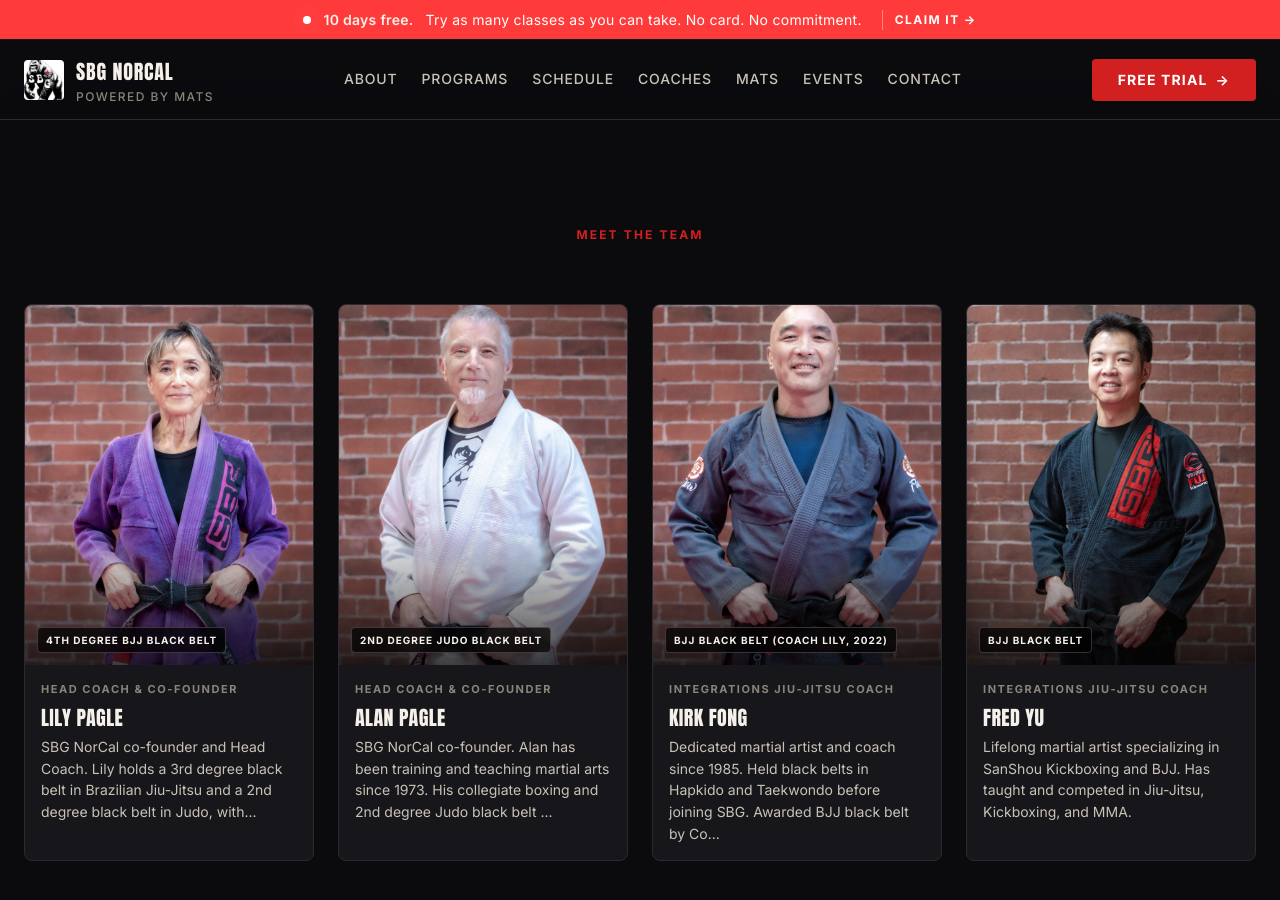
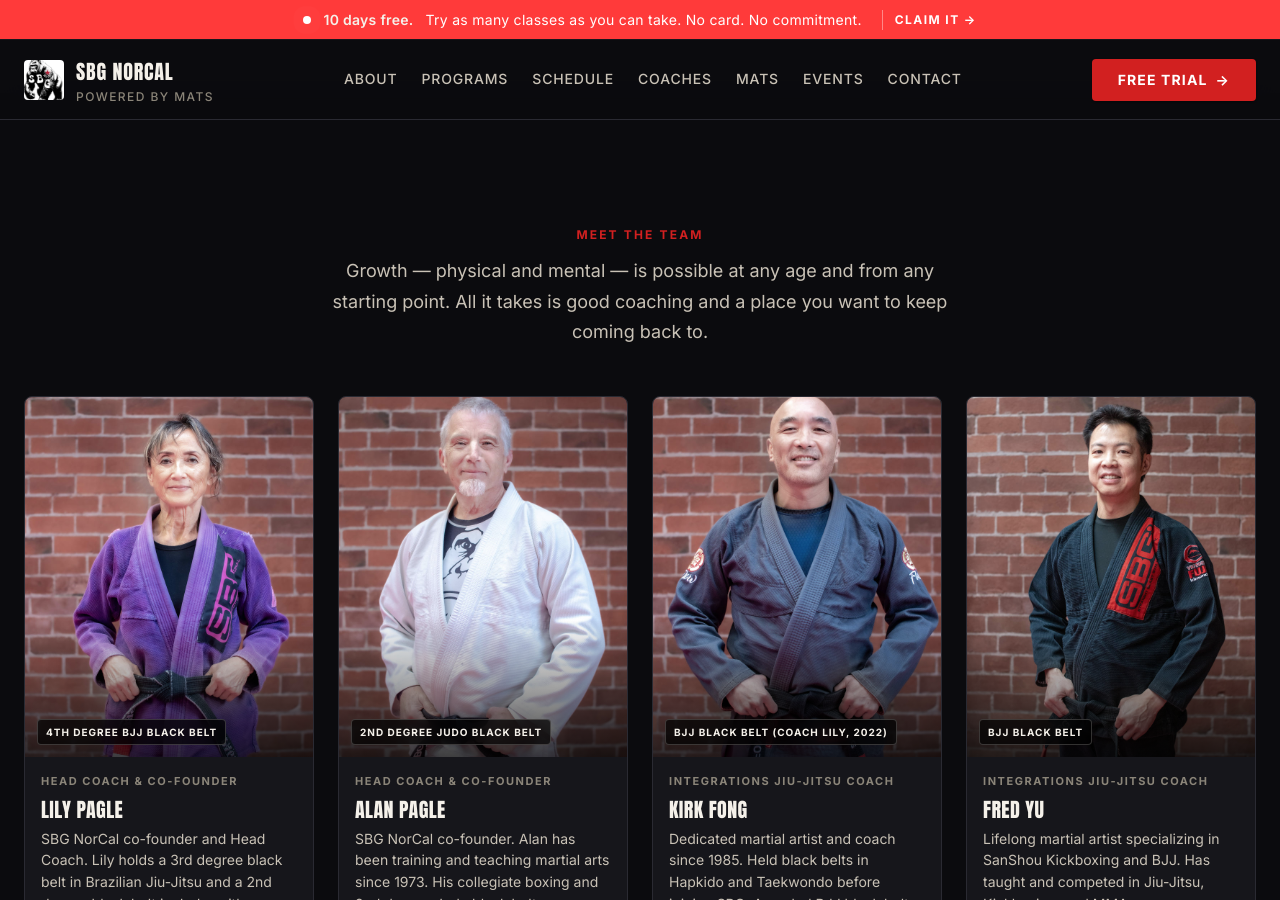
Before and after one commit to SBG-NorCal/sbg-norcal.github.io, a Jekyll site: the page built from index.html, in a window 1280 px wide and 900 px high, scrolled down 4692 px. Built offline with Jekyll 4.4.1, drawn with Linux system fonts in a browser that asks for light colours.

Commit message:
Add a short philosophy line to the homepage coaches section
Condenses the gym's philosophy statement to two lines:

  Growth — physical and mental — is possible at any age and from any
  starting point. All it takes is good coaching and a place you want to
  keep coming back to.

The long form lives in _coaches/lily-pagle.md, attributed to Lily. It isn't
visible on the homepage — her card bio truncates before it — so there's no
repetition on the page, and the wording here is deliberately different so
the two don't read as copy-paste if someone opens her profile.

Unlike the copy this replaces, it doesn't repeat the year-long coach's
course line that already appears in the About section higher up the page.

Full suite: 64 passed, 6 skipped.

Co-Authored-By: Claude Opus 5 <noreply@anthropic.com>

```diff
--- a/index.html
+++ b/index.html
@@ -167,6 +167,11 @@ no_header_pad: true
   <div class="container">
     <div class="section-title">
       <span class="eyebrow">Meet the team</span>
+      <p>
+        Growth &mdash; physical and mental &mdash; is possible at any age and from any
+        starting point. All it takes is good coaching and a place you want to keep
+        coming back to.
+      </p>
     </div>
     <div class="coaches-grid">
       {% assign visible_coaches = site.coaches | where_exp: "c", "c.hidden != true" %}
```
